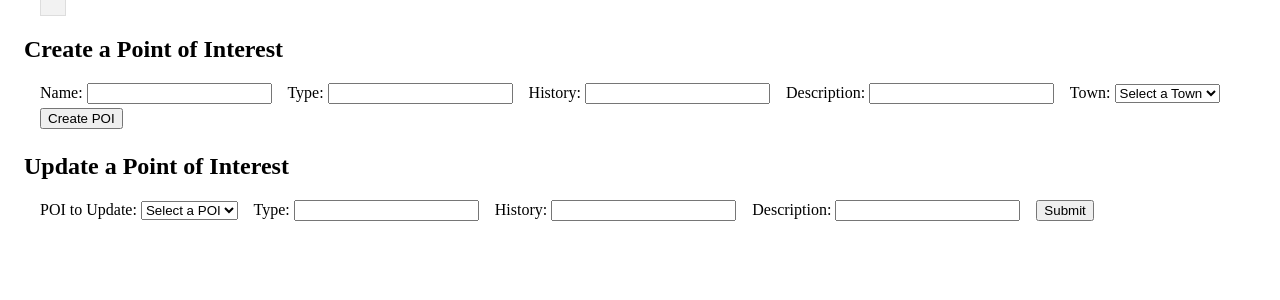
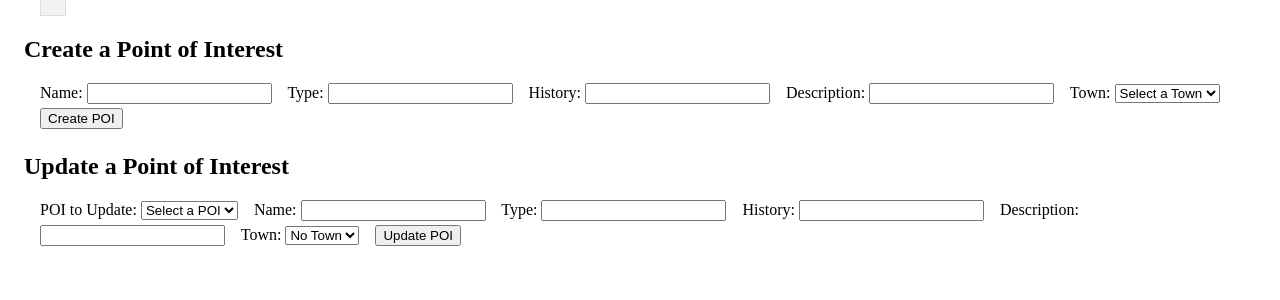
Before and after one commit to Smiththedude/Project, a Flask app: template templates/poi.j2 in a window 1280 px wide. Shown: the part 148-448 px from the top of the page. Run offline with Flask 3, Linux system fonts and the light colour scheme; the template is opened without the code that fills it, so the values that code supplies are empty; some libraries are stand-ins or nearby versions.

Commit message:
Added update functionality to POIs

```diff
--- a/app.py
+++ b/app.py
@@ -646,6 +646,55 @@ def update_quest():
         if "dbConnection" in locals() and dbConnection:
             dbConnection.close()
 
+@app.route("/poi/update", methods=["POST"])
+def update_poi():
+    try:
+        dbConnection = db.connectDB()  # Open our database connection
+        cursor = dbConnection.cursor()
+
+        # Get form data
+        p_id = request.form["update_poi_id"]
+        p_name = request.form["update_poi_name"]
+        p_type = request.form["update_poi_type"]
+        p_history = request.form["update_poi_history"]
+        p_desc = request.form["update_poi_desc"]
+
+        # To check for valid town id
+        town_id = None
+        if request.form["update_town_id"] and request.form["update_town_id"].strip():
+            town_id = int(request.form["update_town_id"])
+
+        # Create and execute our queries
+        # Using parameterized queries (Prevents SQL injection attacks)
+        query1 = "CALL sp_update_poi(%s, %s, %s, %s, %s, %s, @msg);"
+        cursor.execute(query1, (p_id, p_name, p_type, p_history, p_desc, town_id))
+
+        # Consume the result set (if any) before running the next query
+        cursor.nextset()  # Move to the next result set (for CALL statements)
+
+        dbConnection.commit()  # commit the transaction
+
+        query2 = "SELECT POI_Name, POI_Type FROM Points_of_Interest WHERE POIID = %s;"
+        cursor.execute(query2, (p_id,))  # Added comma to make it a tuple
+        rows = cursor.fetchone()  # Fetch updated POI info
+
+        print(f"UPDATE POI. ID: {p_id} Name: {rows[0]} Type: {rows[1]}")
+
+        # Redirect the user to the updated webpage
+        return redirect("/poi")
+
+    except Exception as e:
+        print(f"Error executing queries: {e}")
+        return (
+            "An error occurred while executing the database queries.",
+            500,
+        )
+
+    finally:
+        # Close the DB connection, if it exists
+        if "dbConnection" in locals() and dbConnection:
+            dbConnection.close()
+
 # ########################################
 # #####DELETE ROUTES
 @app.route('/delete_poi', methods=['POST'])
--- a/templates/poi.j2
+++ b/templates/poi.j2
@@ -66,16 +66,19 @@
 
 {# UPDATE form #}
 <h2>Update a Point of Interest</h2>
-<form class="cuForm" id="update_poi_form">
+<form class="cuForm" id="update_poi_form" method="POST" action="/poi/update">
     <label for="update_poi_id">POI to Update: </label>
     <select name="update_poi_id" id="update_poi_id" required>
         <option value="" disabled selected>Select a POI</option>
         {% for poi in pois %}
-        <option value="{{ poi.POI_ID }}">
-            {{ poi.POI_ID }} - {{ poi.POI_Name }}
+        <option value="{{ poi.POIID }}">
+            {{ poi.POIID }} - {{ poi.POI_Name }}
         </option>
         {% endfor %}
     </select>
+
+    <label for="update_poi_name">Name: </label>
+    <input type="text" name="update_poi_name" id="update_poi_name">
 
     <label for="update_poi_type">Type: </label>
     <input type="text" name="update_poi_type" id="update_poi_type">
@@ -86,7 +89,17 @@
     <label for="update_poi_desc">Description: </label>
     <input type="text" name="update_poi_desc" id="update_poi_desc">
 
-    <input type="submit">
+    <label for="update_town_id">Town: </label>
+    <select name="update_town_id" id="update_town_id">
+        <option value="">No Town</option>
+        {% for town in towns %}
+        <option value="{{ town.TownID }}">
+            {{ town.TownID }} - {{ town.TownName }}
+        </option>
+        {% endfor %}
+    </select>
+
+    <input type="submit" value="Update POI">
 </form>
 
 {% endblock %}
```
Also changed, not shown: PL.sql (+29 -0 lines).
